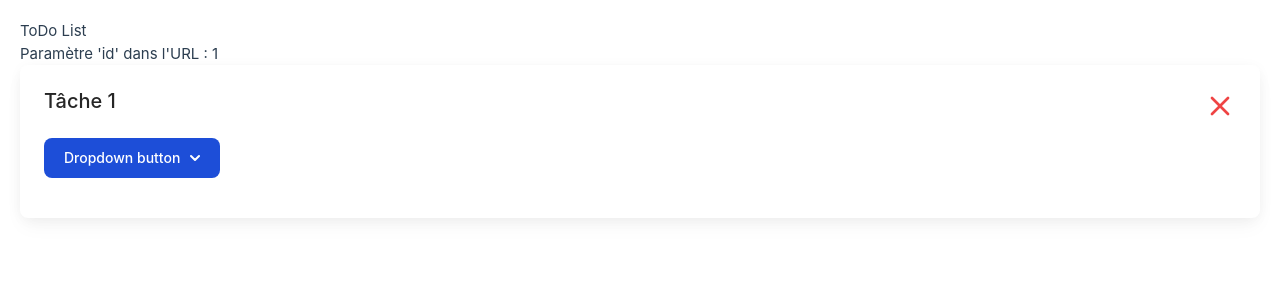
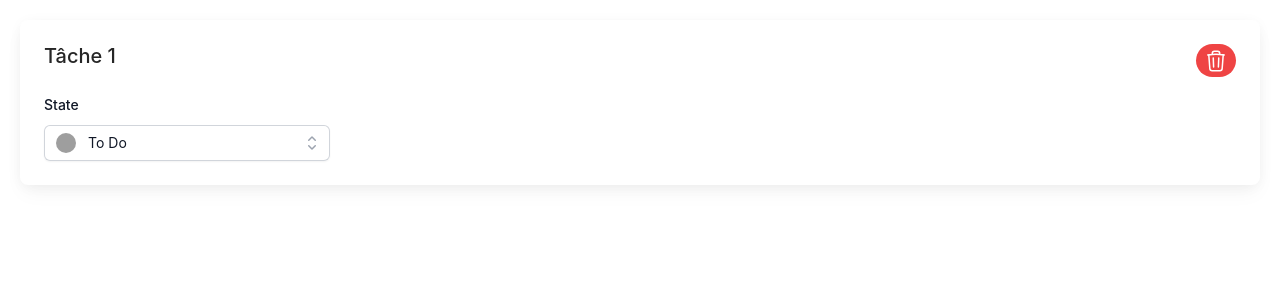
Before and after one commit to N0ku/ts-todo-list, a Vue app: page /detail/1 in a window 1280 px wide. Shown: the top 300 px of the page. Built offline with nearby package versions, Linux system fonts and the light colour scheme; grey boxes are pictures that could not be loaded.

Commit message:
update item

```diff
--- a/package.json
+++ b/package.json
@@ -11,6 +11,8 @@
     "type-check": "vue-tsc --noEmit -p tsconfig.vitest.json --composite false"
   },
   "dependencies": {
+    "@headlessui/vue": "^1.7.16",
+    "@heroicons/vue": "^2.0.18",
     "pinia": "^2.1.6",
     "sweetalert2": "^11.7.31",
     "vue": "^3.3.4",
--- a/src/components/Item.vue
+++ b/src/components/Item.vue
@@ -1,71 +1,32 @@
 <script setup lang="ts">
-let label: string = "Tâche 1"
-let statue: string = "InProgress "
+let label: string = "Tâche 1";
+import SelectState from "./SelectState.vue";
+import DeleteIcon from "./icons/IconDelete.vue";
 </script>
 
 <template>
   <div
-        class="block rounded-lg bg-white p-6 shadow-[0_2px_15px_-3px_rgba(0,0,0,0.07),0_10px_20px_-2px_rgba(0,0,0,0.04)] dark:bg-neutral-700">
+    class="block rounded-lg bg-white p-6 shadow-[0_2px_15px_-3px_rgba(0,0,0,0.07),0_10px_20px_-2px_rgba(0,0,0,0.04)] dark:bg-neutral-700"
+  >
     <div class="grid grid-cols-4 gap-4">
       <div class="col-span-2">
         <h5
-                    class="cols-start-1 col-span-4 mb-2 text-xl font-medium leading-tight text-neutral-800 dark:text-neutral-50">
+          class="cols-start-1 col-span-4 mb-2 text-xl font-medium leading-tight text-neutral-800 dark:text-neutral-50"
+        >
           {{ label }}
         </h5>
       </div>
 
       <div class="col-span-2 flex justify-end">
-                <button type="button" class="
-             inline-block rounded bg-primary">
-                    <svg class="h-8 w-8 text-red-500" width="24" height="24" viewBox="0 0 24 24" stroke-width="2"
-                        stroke="currentColor" fill="none" stroke-linecap="round" stroke-linejoin="round">
-                        <path stroke="none" d="M0 0h24v24H0z" />
-                        <line x1="18" y1="6" x2="6" y2="18" />
-                        <line x1="6" y1="6" x2="18" y2="18" />
-                    </svg>
+        <button
+          type="button"
+          class="inline-block rounded-full bg-red-500 text-white px-2 py-1 hover:bg-red-600 focus:outline-none focus:ring-2 focus:ring-red-500"
+        >
+          <DeleteIcon />
         </button>
       </div>
 
-
-
-
-
-            <p class="mb-4 text-base text-neutral-600 dark:text-neutral-200">
-                <button id="dropdownDefaultButton" data-dropdown-toggle="dropdown"
-                    class="text-white bg-blue-700 hover:bg-blue-800 focus:ring-4 focus:outline-none focus:ring-blue-300 font-medium rounded-lg text-sm px-5 py-2.5 text-center inline-flex items-center dark:bg-blue-600 dark:hover:bg-blue-700 dark:focus:ring-blue-800"
-                    type="button">Dropdown button <svg class="w-2.5 h-2.5 ml-2.5" aria-hidden="true"
-                        xmlns="http://www.w3.org/2000/svg" fill="none" viewBox="0 0 10 6">
-                        <path stroke="currentColor" stroke-linecap="round" stroke-linejoin="round" stroke-width="2"
-                            d="m1 1 4 4 4-4" />
-                    </svg>
-                </button>
-
-                <!-- Dropdown menu -->
-            <div id="dropdown"
-                class="z-10 hidden bg-white divide-y divide-gray-100 rounded-lg shadow w-44 dark:bg-gray-700">
-                <ul class="py-2 text-sm text-gray-700 dark:text-gray-200" aria-labelledby="dropdownDefaultButton">
-                    <li>
-                        <a href="#"
-                            class="block px-4 py-2 hover:bg-gray-100 dark:hover:bg-gray-600 dark:hover:text-white">Dashboard</a>
-                    </li>
-                    <li>
-                        <a href="#"
-                            class="block px-4 py-2 hover:bg-gray-100 dark:hover:bg-gray-600 dark:hover:text-white">Settings</a>
-                    </li>
-                    <li>
-                        <a href="#"
-                            class="block px-4 py-2 hover:bg-gray-100 dark:hover:bg-gray-600 dark:hover:text-white">Earnings</a>
-                    </li>
-                    <li>
-                        <a href="#"
-                            class="block px-4 py-2 hover:bg-gray-100 dark:hover:bg-gray-600 dark:hover:text-white">Sign
-                            out</a>
-                    </li>
-                </ul>
+      <SelectState />
     </div>
-            </p>
-        </div>
-
-
   </div>
 </template>
--- /dev/null
+++ b/src/components/SelectState.vue
@@ -0,0 +1,116 @@
+<template>
+  <Listbox as="div" v-model="selected">
+    <ListboxLabel class="block text-sm font-medium leading-6 text-gray-900"
+      >State</ListboxLabel
+    >
+    <div class="relative mt-2">
+      <ListboxButton
+        class="relative w-full cursor-default rounded-md bg-white py-1.5 pl-3 pr-10 text-left text-gray-900 shadow-sm ring-1 ring-inset ring-gray-300 focus:outline-none focus:ring-2 focus:ring-indigo-500 sm:text-sm sm:leading-6"
+      >
+        <span class="flex items-center">
+          <img
+            :src="selected.avatar"
+            alt=""
+            class="h-5 w-5 flex-shrink-0 rounded-full"
+          />
+          <span class="ml-3 block truncate">{{ selected.name }}</span>
+        </span>
+        <span
+          class="pointer-events-none absolute inset-y-0 right-0 ml-3 flex items-center pr-2"
+        >
+          <ChevronUpDownIcon class="h-5 w-5 text-gray-400" aria-hidden="true" />
+        </span>
+      </ListboxButton>
+
+      <transition
+        leave-active-class="transition ease-in duration-100"
+        leave-from-class="opacity-100"
+        leave-to-class="opacity-0"
+      >
+        <ListboxOptions
+          class="absolute z-10 mt-1 max-h-56 w-full overflow-auto rounded-md bg-white py-1 text-base shadow-lg ring-1 ring-black ring-opacity-5 focus:outline-none sm:text-sm"
+        >
+          <ListboxOption
+            as="template"
+            v-for="person in people"
+            :key="person.id"
+            :value="person"
+            v-slot="{ active, selected }"
+          >
+            <li
+              :class="[
+                active ? 'bg-indigo-600 text-white' : 'text-gray-900',
+                'relative cursor-default select-none py-2 pl-3 pr-9',
+              ]"
+            >
+              <div class="flex items-center">
+                <img
+                  :src="person.avatar"
+                  alt=""
+                  class="h-5 w-5 flex-shrink-0 rounded-full"
+                />
+                <span
+                  :class="[
+                    selected ? 'font-semibold' : 'font-normal',
+                    'ml-3 block truncate',
+                  ]"
+                  >{{ person.name }}</span
+                >
+              </div>
+
+              <span
+                v-if="selected"
+                :class="[
+                  active ? 'text-white' : 'text-indigo-600',
+                  'absolute inset-y-0 right-0 flex items-center pr-4',
+                ]"
+              >
+                <CheckIcon class="h-5 w-5" aria-hidden="true" />
+              </span>
+            </li>
+          </ListboxOption>
+        </ListboxOptions>
+      </transition>
+    </div>
+  </Listbox>
+</template>
+
+<script setup lang="ts">
+import { ref } from "vue";
+import {
+  Listbox,
+  ListboxButton,
+  ListboxLabel,
+  ListboxOption,
+  ListboxOptions,
+} from "@headlessui/vue";
+import { CheckIcon, ChevronUpDownIcon } from "@heroicons/vue/20/solid";
+
+const people = [
+  {
+    id: 1,
+    name: "To Do",
+    avatar:
+      "https://encrypted-tbn0.gstatic.com/images?q=tbn:ANd9GcQnupI1_9vYSqAuC-5JYP6SjegeRIbenJbi2NMClOkB&s",
+  },
+  {
+    id: 2,
+    name: "In Progress",
+    avatar:
+      "https://www.photo-denfert.com/upload/image/fond-papier-orange-tangerine---152-bd-p-image-51750-grande.jpg",
+  },
+  {
+    id: 3,
+    name: "Block",
+    avatar:
+      "https://img.freepik.com/photos-premium/resume-fond-rouge-decoration-noel-valentines-studio-piece-modele-web-rapport-affaires-couleur-gradient-cercle-lisse_1258-681.jpg",
+  },
+  {
+    id: 4,
+    name: "Done",
+    avatar: "https://www.level.fr/wp-content/uploads/2021/01/fond-vert.jpg",
+  },
+];
+
+const selected = ref(people[0]);
+</script>
--- /dev/null
+++ b/src/components/icons/IconAdd.vue
@@ -0,0 +1,16 @@
+<template>
+  <svg
+    class="w-5 h-5 text-gray-400 fill-current"
+    xmlns="http://www.w3.org/2000/svg"
+    fill="none"
+    viewBox="0 0 24 24"
+    stroke="currentColor"
+  >
+    <path
+      stroke-linecap="round"
+      stroke-linejoin="round"
+      stroke-width="2"
+      d="M12 6v6m0 0v6m0-6h6m-6 0H6"
+    />
+  </svg>
+</template>
--- /dev/null
+++ b/src/components/icons/IconDelete.vue
@@ -0,0 +1,6 @@
+<template>
+  <svg xmlns="http://www.w3.org/2000/svg" fill="none" viewBox="0 0 24 24" stroke-width="1.5" stroke="currentColor" class="w-6 h-6">
+  <path stroke-linecap="round" stroke-linejoin="round" d="M14.74 9l-.346 9m-4.788 0L9.26 9m9.968-3.21c.342.052.682.107 1.022.166m-1.022-.165L18.16 19.673a2.25 2.25 0 01-2.244 2.077H8.084a2.25 2.25 0 01-2.244-2.077L4.772 5.79m14.456 0a48.108 48.108 0 00-3.478-.397m-12 .562c.34-.059.68-.114 1.022-.165m0 0a48.11 48.11 0 013.478-.397m7.5 0v-.916c0-1.18-.91-2.164-2.09-2.201a51.964 51.964 0 00-3.32 0c-1.18.037-2.09 1.022-2.09 2.201v.916m7.5 0a48.667 48.667 0 00-7.5 0" />
+</svg>
+
+</template>
--- a/src/views/ToDoListDetailsView.vue
+++ b/src/views/ToDoListDetailsView.vue
@@ -3,8 +3,6 @@ import Item from "../components/Item.vue";
 </script>
 <template>
   <div class="list">
-    <h1>ToDo List</h1>
-    <p>Paramètre 'id' dans l'URL : {{ $route.params.id }}</p>
     <Item />
   </div>
 </template>
```
Also changed, not shown: 1 other file (tests, documents, lock files or other folders). Lines whose indentation alone changed are shown as unchanged.
